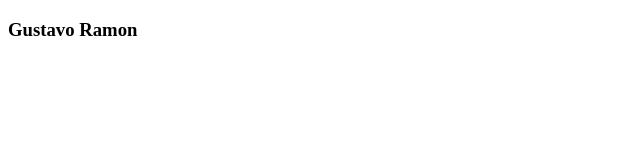
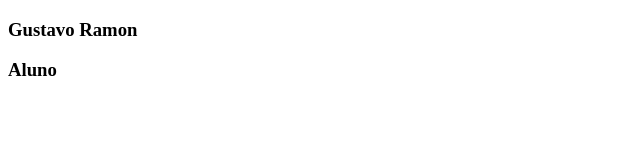
Before and after one commit to Khgaa/Tecnologias-Web, a plain HTML site: page index.html in a window 1280 px wide. Shown: the full height of the page, 0-640 px from the left. Drawn offline with Linux system fonts and the light colour scheme.

Commit message:
Segundo commit

```diff
--- a/index.html
+++ b/index.html
@@ -8,6 +8,7 @@
 <body>
 
     <h3>Gustavo Ramon</h3>
+    <h3>Aluno</h3>
 
 </body>
 </html>
```
